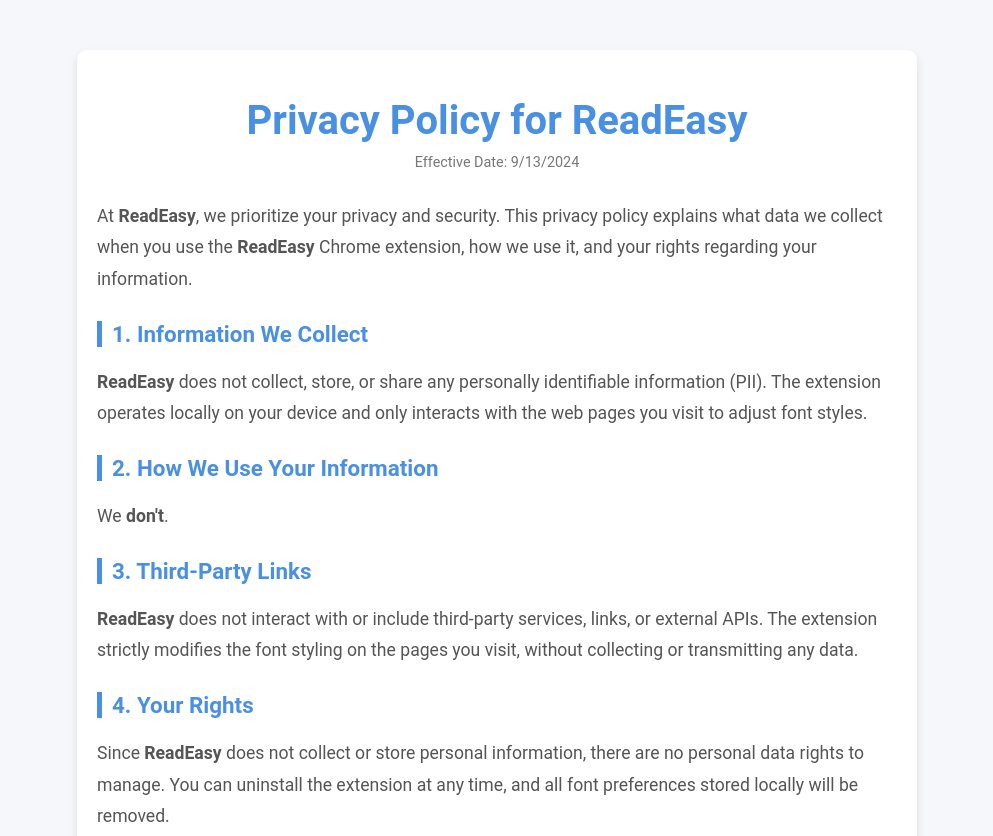
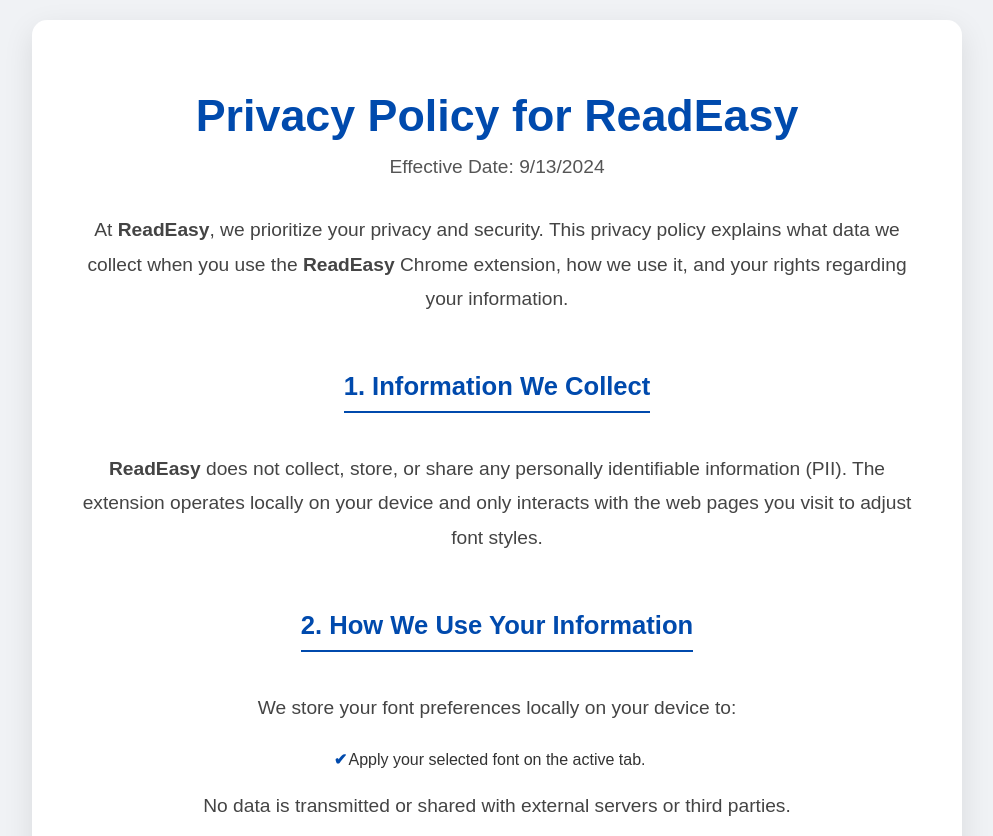
Before and after one commit to leroyomey/readeasy, a plain HTML site: page index.html in a window 1280 px wide. Shown: the top 836 px of the page, without its empty margins (143-1136 px from the left). Drawn offline with Linux system fonts and the light colour scheme.

Commit message:
Update index.html

```diff
--- a/index.html
+++ b/index.html
@@ -7,65 +7,78 @@
   <style>
     /* Global styles */
     body {
-      font-family: 'Roboto', sans-serif;
+      font-family: 'Poppins', sans-serif;
       margin: 0;
       padding: 0;
-      background-color: #f5f7fa;
+      background-color: #f0f2f5;
       color: #333;
+      display: flex;
+      justify-content: center;
+      align-items: center;
+      min-height: 100vh;
     }
 
     /* Container for content */
     .container {
-      max-width: 800px;
-      margin: 50px auto;
-      padding: 20px;
+      max-width: 850px;
       background-color: #ffffff;
-      box-shadow: 0 4px 8px rgba(0, 0, 0, 0.1);
-      border-radius: 10px;
+      padding: 40px;
+      border-radius: 15px;
+      box-shadow: 0 10px 30px rgba(0, 0, 0, 0.1);
+      text-align: center;
+      margin: 20px;
     }
 
     /* Header styling */
     h1 {
-      text-align: center;
-      color: #4a90e2;
-      font-size: 2.5em;
-      margin-bottom: 10px;
+      color: #004aad;
+      font-size: 2.8em;
+      margin-bottom: 15px;
     }
 
-    /* Date styling */
+    /* Effective Date styling */
     .date {
-      text-align: center;
-      color: #777;
-      font-size: 0.9em;
-      margin-bottom: 30px;
+      color: #555;
+      font-size: 1.2em;
+      margin-bottom: 35px;
     }
 
     /* Section title styling */
     h2 {
-      color: #4a90e2;
-      font-size: 1.4em;
-      border-left: 5px solid #4a90e2;
-      padding-left: 10px;
-      margin-bottom: 20px;
+      color: #004aad;
+      font-size: 1.6em;
+      margin: 30px 0 20px 0;
+      padding-bottom: 10px;
+      border-bottom: 2px solid #004aad;
+      display: inline-block;
     }
 
     /* Paragraph styling */
     p {
       line-height: 1.8;
-      font-size: 1.1em;
-      color: #555;
+      font-size: 1.2em;
+      color: #444;
       margin-bottom: 25px;
     }
 
     /* List styling */
     ul {
-      padding-left: 20px;
-      list-style-type: disc;
+      list-style-type: none;
+      padding-left: 0;
+    }
+
+    ul li::before {
+      content: "✔";
+      color: #004aad;
+      font-weight: bold;
+      display: inline-block;
+      width: 1em;
+      margin-left: -1em;
     }
 
     /* Email link styling */
     a {
-      color: #4a90e2;
+      color: #004aad;
       text-decoration: none;
       font-weight: bold;
     }
@@ -76,20 +89,18 @@
 
     /* Footer styling */
     footer {
-      text-align: center;
-      margin-top: 40px;
-      font-size: 0.9em;
+      margin-top: 50px;
+      font-size: 1em;
       color: #777;
     }
 
     /* Improve mobile responsiveness */
     @media (max-width: 768px) {
       .container {
-        padding: 15px;
-        margin: 20px;
+        padding: 20px;
       }
       h1 {
-        font-size: 2em;
+        font-size: 2.2em;
       }
       p {
         font-size: 1em;
@@ -109,7 +120,11 @@
     <p><strong>ReadEasy</strong> does not collect, store, or share any personally identifiable information (PII). The extension operates locally on your device and only interacts with the web pages you visit to adjust font styles.</p>
 
     <h2>2. How We Use Your Information</h2>
-    <p>We <b>don't</b>.</p>
+    <p>We store your font preferences locally on your device to:</p>
+    <ul>
+      <li>Apply your selected font on the active tab.</li>
+    </ul>
+    <p>No data is transmitted or shared with external servers or third parties.</p>
 
     <h2>3. Third-Party Links</h2>
     <p><strong>ReadEasy</strong> does not interact with or include third-party services, links, or external APIs. The extension strictly modifies the font styling on the pages you visit, without collecting or transmitting any data.</p>
```
